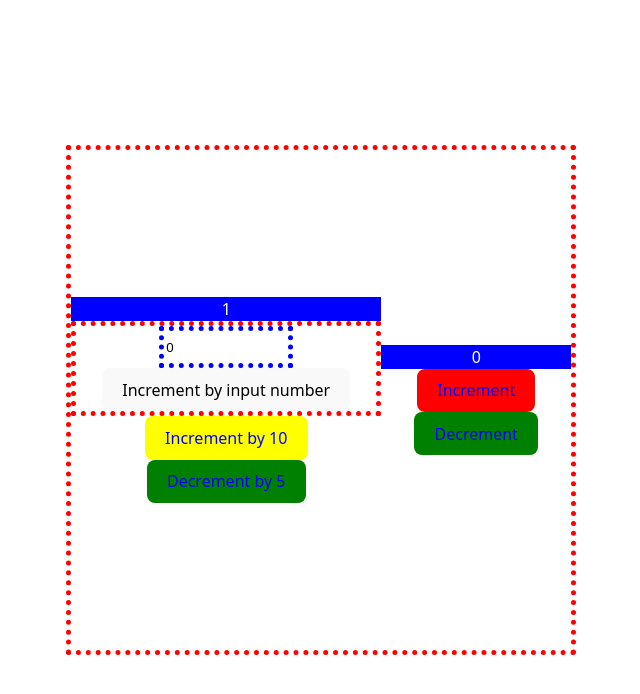
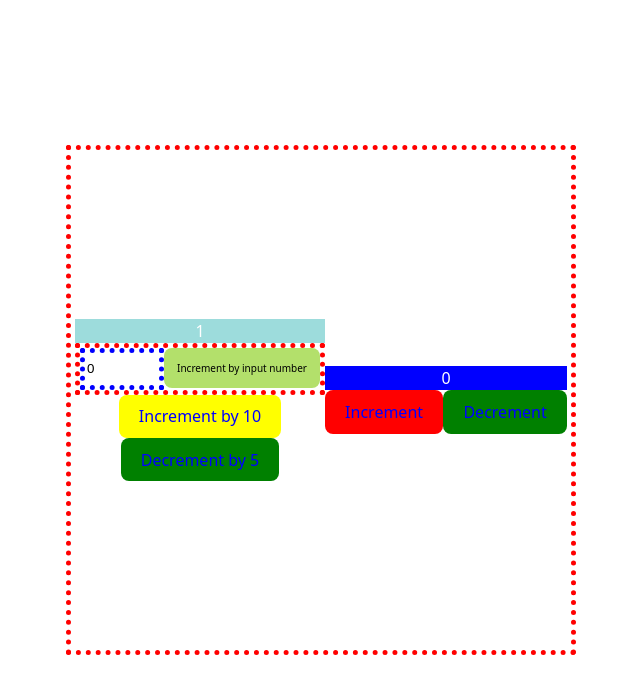
Before and after one commit to AkhileshVe/react-redux-toolkit, a React (Vite) app in the folder Reduxtoolkit/: page / in a window 1280 px wide. Shown: the top 694 px of the page, without its empty margins (319-959 px from the left). Built offline with nearby package versions, Linux system fonts and the light colour scheme.

Commit message:
fix ui issue

```diff
--- a/Reduxtoolkit/src/Features/counter/Counter.jsx
+++ b/Reduxtoolkit/src/Features/counter/Counter.jsx
@@ -15,40 +15,42 @@
 
   return (
     <div>
-      <div style={{ background: "white", border: "5px dotted red", width: "500px", height: "500px", display: "flex", flexDirection: "row", alignItems:"center", justifyContent: "center" }}>
+      <div style={{ background: "white", border: "5px dotted red", width: "500px", height: "500px", display: "flex", flexDirection: "row", alignItems: "center", justifyContent: "center" }}>
 
-        <div>  <div style={{ color: "white", background: "blue" }}>{count1}</div>
+        <div>  <div style={{ color: "white", background: "#9ddcdc" }}>{count1}</div>
           <div style={{ background: "white", border: "5px dotted red", }}>
-            <input
+            <div style={{display:"flex", flexDirection:"row"}}>   <input
               style={{
                 color: "black", background: "white", height:
-                  "30px", width: "120px", border: "5px dotted blue"
+                  "30px", width: "70px", border: "5px dotted blue"
               }}
               type="number" value={amount}
               onChange={(e) => {
                 setAmount(e.target.value)
               }}
               placeholder='enter a number'
-            /> <button style={{ color: "black", background: "" }}
+            />
+              <button style={{ color: "black", background: "#b3e06bff" ,height:40, fontSize:"10px"}}
                 aria-label="Increment value"
                 onClick={() => handlevaluebynumber()} >
                 Increment by input number
-            </button></div>
+              </button>
+            </div>
+          </div>
 
-          <button style={{ color: "blue", background: "yellow" }}
+
+      <div><button style={{ color: "blue", background: "yellow" }}
             aria-label="Increment value"
             onClick={() => dispatch(colorchange())} >
             Increment by 10
-          </button>
+          </button></div>
         <button style={{ color: "blue", background: "green" }}
           aria-label="Decrement value"
           onClick={() => dispatch(colordecrement())}
         >
           Decrement by 5
         </button>
-
 </div>
-
         <div>
 
           <div style={{ color: "white", background: "blue" }}>{count}</div>
```
Lines whose indentation alone changed are shown as unchanged.
